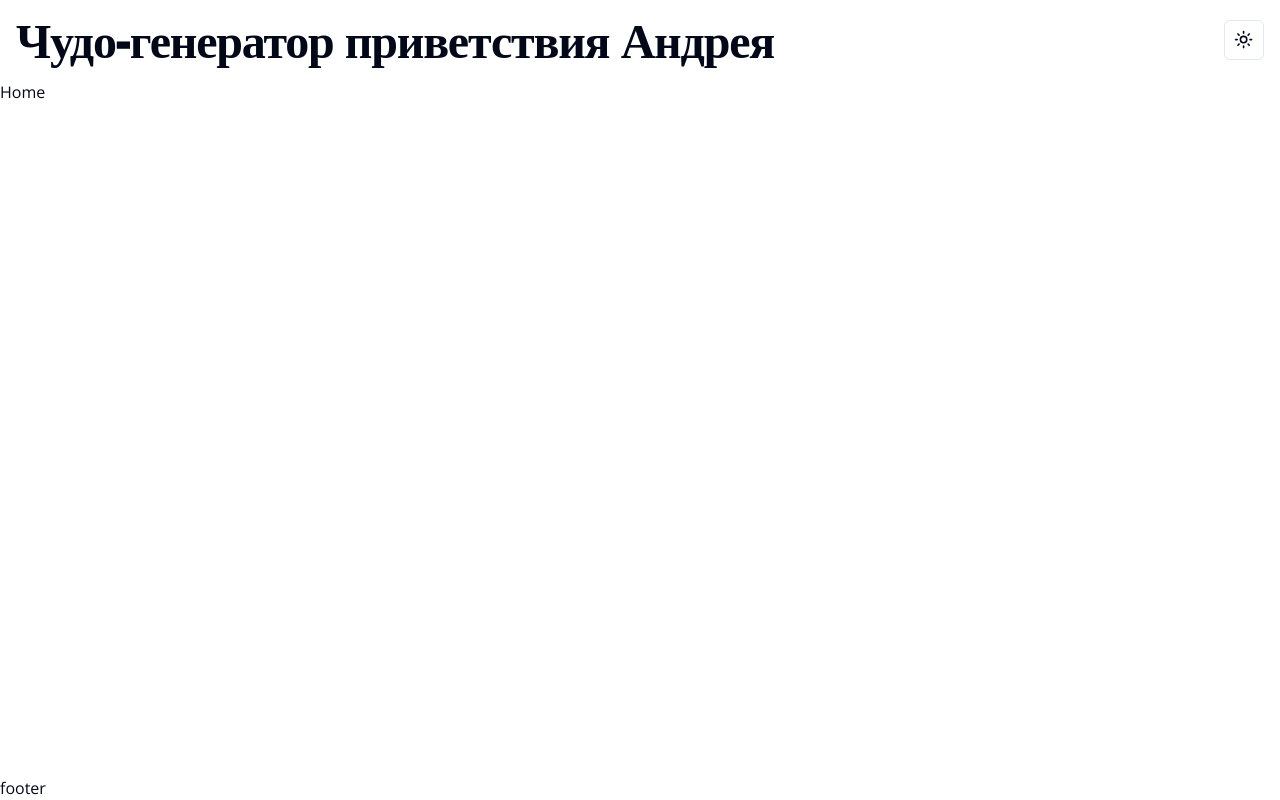
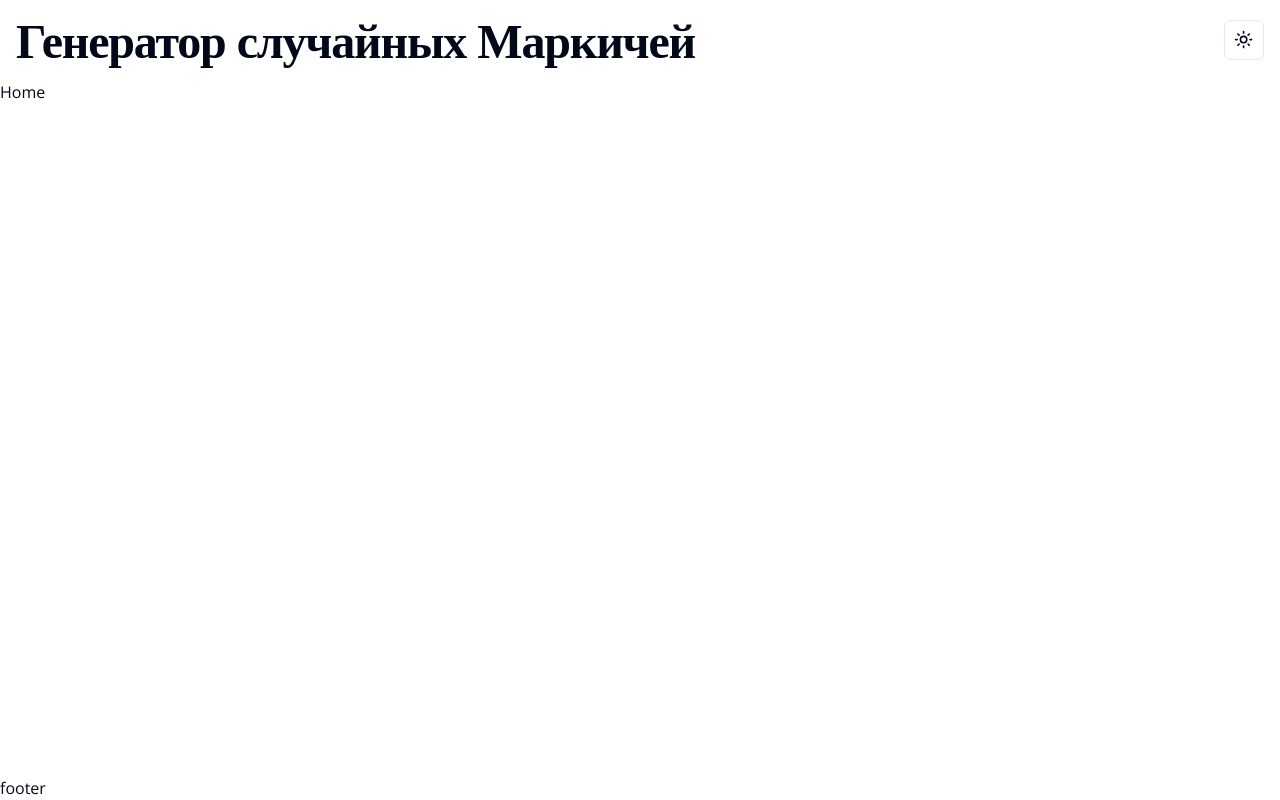
Before and after one commit to aleksey-verin/for-friend, a React (Vite) app: page / in a window 1280 px wide. Built offline with nearby package versions, Linux system fonts and the light colour scheme.

Commit message:
feat: header

```diff
--- a/src/components/header.tsx
+++ b/src/components/header.tsx
@@ -5,11 +5,10 @@ const Header = () => {
     <header className='font-display'>
       <div className='max-w-screen-xl p-4 h-full m-auto flex items-center justify-between '>
         <h1 className='scroll-m-20 text-4xl font-extrabold tracking-tight lg:text-5xl'>
-          Чудо-генератор приветствия Андрея
+          Генератор случайных Маркичей
         </h1>
         <div className='w-10 flex items-center justify-center ml-2'>
-
-        <ModeToggle />
+          <ModeToggle />
         </div>
       </div>
     </header>
```
